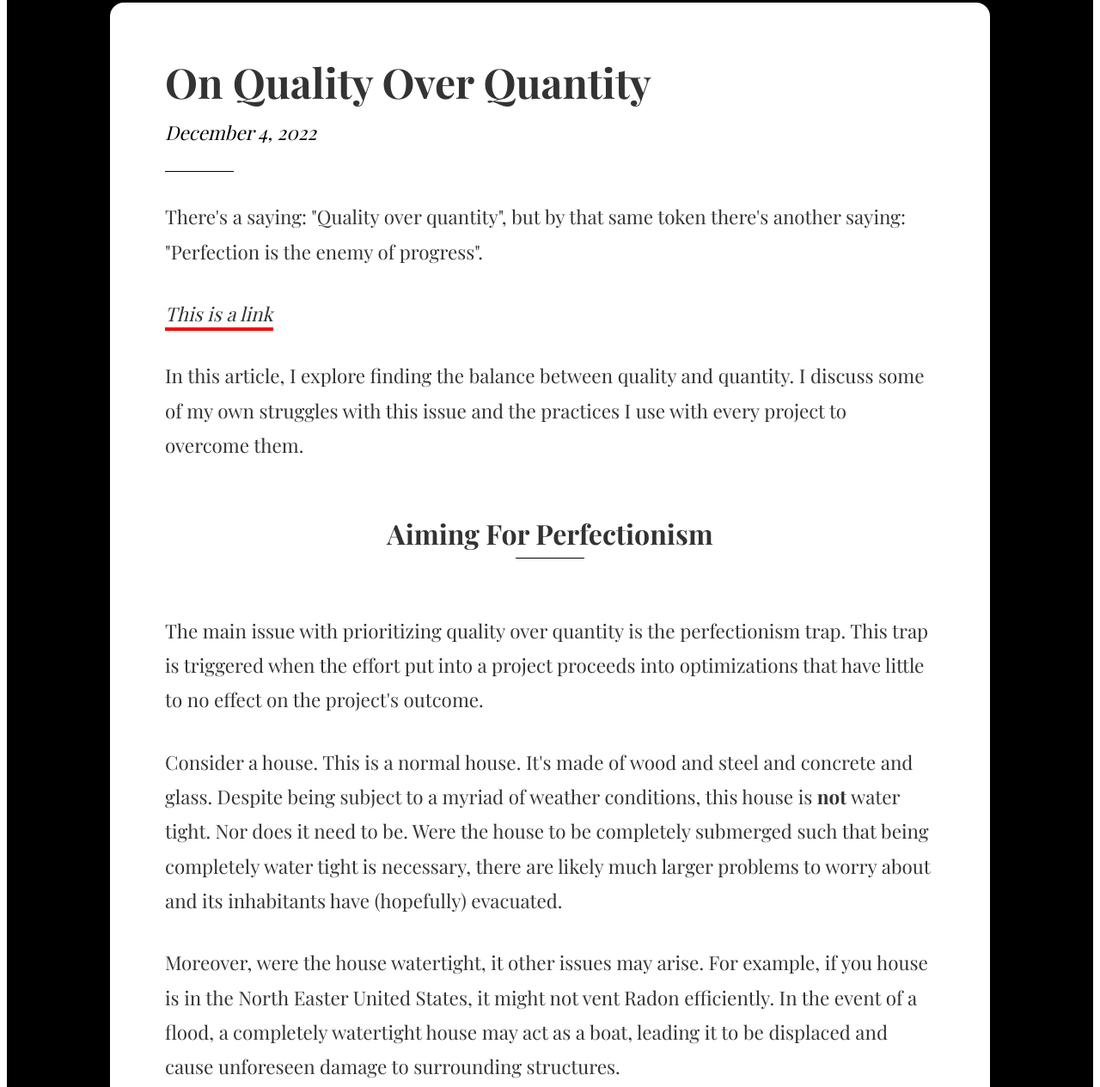
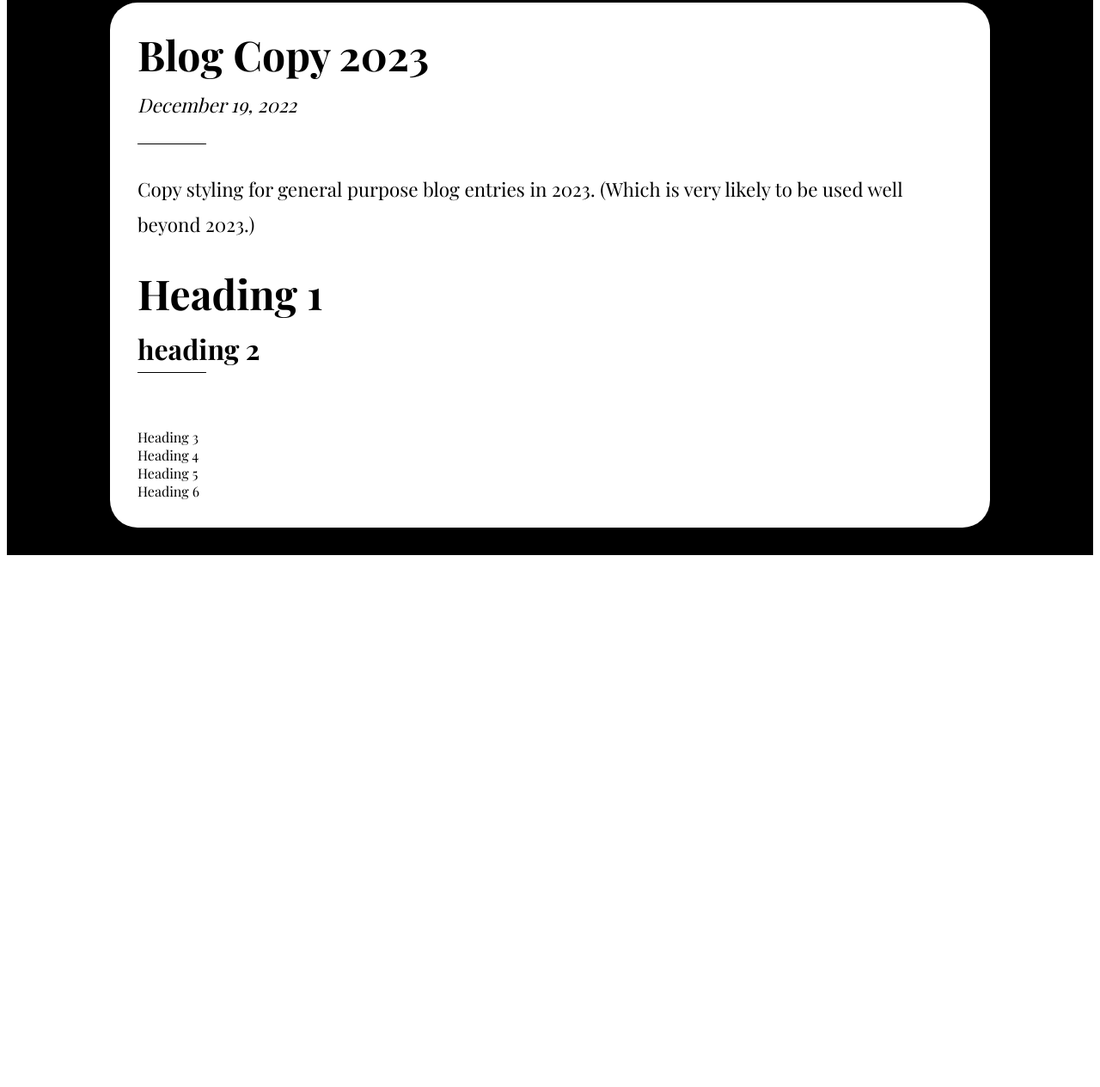
Before and after one commit to Jon-Richards/Article, a website: page articles/blog_copy_2023/src/blog_copy_2023.html in a window 1280 px wide. Shown: the part 37-1302 px from the top of the page at 86% size. After the commit the page ends 800 px from the top, so only its background shows below. Drawn offline with nearby package versions, Linux system fonts and the light colour scheme; files that its build step writes are made by us from their sources; files whose address does not match are found by name; a web font is replaced by a local one.

Commit message:
blog_copy_2023: flesh out base styles.

```diff
--- a/articles/blog_copy_2023/package.json
+++ b/articles/blog_copy_2023/package.json
@@ -6,7 +6,7 @@
   "scripts": {
     "test": "echo \"Error: no test specified\" && exit 1",
     "build": "node ./scripts/build.js --html='blog_copy_2023' --scss='blog_copy_2023'",
-    "build:watch": "nodemon --watch 'src/**/*' -e js,html,scss ./scripts/build.js",
+    "build:watch": "nodemon --watch 'src/**/*' -e js,html,scss ./scripts/build.js --html='blog_copy_2023' --scss='blog_copy_2023'",
     "start": "node ./scripts/server.js"
   },
   "author": "Jon Richards",
--- a/articles/blog_copy_2023/src/blog_copy_2023.html
+++ b/articles/blog_copy_2023/src/blog_copy_2023.html
@@ -3,54 +3,29 @@
   <head>
     <meta charset="UTF-8">
     <meta name="viewport" content="width=device-width, initial-scale=1">
-    <title>Quality Over Quantity</title>
-    <link rel="stylesheet" type="text/css" href="/quality_over_quantity.css">
+    <title>Blog Copy 2023</title>
+    <link rel="stylesheet" type="text/css" href="/blog_copy_2023.css">
   </head>
   <body>
-    <div class="quality_over_quantity">
+    <div class="blog_copy_2023">
       <style> @import url('https://fonts.googleapis.com/css2?family=Playfair+Display:ital,wght@0,400;0,700;1,400&display=swap'); </style>
-      <div class="content">
-        <h1>On Quality Over Quantity</h1>
-        <div class="meta">
-          <p class="meta-info">December 4, 2022</p>
+      <div class="layout-block">
+        <div class="layout-content layout-content--opaque">
+          <h1>Blog Copy 2023</h1>
+          <div class="meta">
+            <p class="meta-info">December 19, 2022</p>
+          </div>
+          <p>
+            Copy styling for general purpose blog entries in 2023.  (Which is very
+            likely to be used well beyond 2023.)
+          </p>
+          <h1>Heading 1</h1>
+          <h2>heading 2</h2>
+          <h3>Heading 3</h3>
+          <h4>Heading 4</h4>
+          <h5>Heading 5</h5>
+          <h6>Heading 6</h6>
         </div>
-        <p>
-          There's a saying: "Quality over quantity", but by that same token
-          there's another saying: "Perfection is the enemy of progress".
-        </p>
-        <p>
-          <a href="www.google.com">This is a link</a>
-        </p>
-        <p>
-          In this article, I explore finding the balance between quality and
-          quantity.  I discuss some of my own struggles with this issue and the
-          practices I use with every project to overcome them.
-        </p>
-        <h2>
-          <a id="aiming-for-perfectionism">Aiming For Perfectionism</a>
-        </h2>
-        <p>
-          The main issue with prioritizing quality over quantity is the
-          perfectionism trap.  This trap is triggered when the effort put into
-          a project proceeds into optimizations that have little to no effect on
-          the project's outcome.
-        </p>
-        <p>
-          Consider a house.  This is a normal house.  It's made of wood and
-          steel and concrete and glass.  Despite being subject to a myriad of
-          weather conditions, this house is <strong>not</strong> water tight.
-          Nor does it need to be.  Were the house to be completely submerged
-          such that being completely water tight is necessary, there are likely
-          much larger problems to worry about and its inhabitants have
-          (hopefully) evacuated.
-        </p>
-        <p>
-          Moreover, were the house watertight, it other issues may arise.  For
-          example, if you house is in the North Easter United States, it might
-          not vent Radon efficiently.  In the event of a flood, a completely
-          watertight house may act as a boat, leading it to be displaced and
-          cause unforeseen damage to surrounding structures.
-        </p>
       </div>
     </div>
   </body>
--- a/articles/blog_copy_2023/src/blog_copy_2023.scss
+++ b/articles/blog_copy_2023/src/blog_copy_2023.scss
@@ -5,7 +5,7 @@ $breakpoints: (
   768: 'min-width: 768px'
 );
 
-.quality_over_quantity {
+.blog_copy_2023 {
   @include reset;
 
   &, *, *::before, *::after {
@@ -20,20 +20,6 @@ $breakpoints: (
 
   @media screen and (map.get($breakpoints, 768)) {
     padding: 2rem 1rem;
-  }
-
-  .content {
-    background-color: var(--article__content-background-color, #fff);
-    color: var(--article__content-color, #333);
-    padding: 2rem;
-    margin: 0 auto;
-    max-width: 64rem;
-    width: 100%;
-
-    @media screen and (map.get($breakpoints, 768)) {
-      border-radius: 1rem;
-      padding: 4rem;
-    }
   }
 
   .meta::after {
@@ -51,6 +37,34 @@ $breakpoints: (
     margin: 0 0 1rem 0;
   }
 
+  .layout-block {
+    width: 100%;
+  }
+
+  .layout-content {
+    margin: 0 auto;
+    padding: 0 2rem;
+    max-width: 64rem;
+    width: 100%;
+
+    &--opaque {
+      background-color: #fff;
+      color: #000;
+    }
+
+    &--opaque:first-of-type {
+      border-top-left-radius: 2rem;
+      border-top-right-radius: 2rem;
+      padding-top: 2rem;
+    }
+
+    &--opaque:last-of-type {
+      border-bottom-left-radius: 2rem;
+      border-bottom-right-radius: 2rem;
+      padding-bottom: 2rem;
+    }
+  }
+
   h1 {
     font-size: 3rem;
     font-weight: 600;
@@ -62,20 +76,15 @@ $breakpoints: (
     font-size: 2rem;
     font-weight: 600;
     line-height: 1.2;
-    margin: 4rem auto;
+    margin-bottom: 4rem;
     position: relative;
-    text-align: center;
 
     &::after {
       content: ' ';
       display: block;
       border-bottom: thin solid var(--article__content-color, #000);
-      margin: 0.5rem auto 0 auto;
+      margin: 0.5rem 0 0 0;
       max-width: 5rem;
-    }
-
-    @media screen and (map.get($breakpoints, 768)) {
-      max-width: 40rem;
     }
 
     a:link, a:visited, a:active, a:hover, a:focus {
```
Also changed, not shown: articles/blog_copy_2023/dist/blog_copy_2023.css, articles/blog_copy_2023/dist/blog_copy_2023.html.
